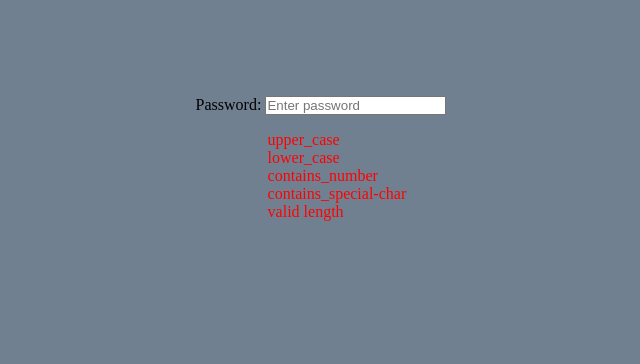
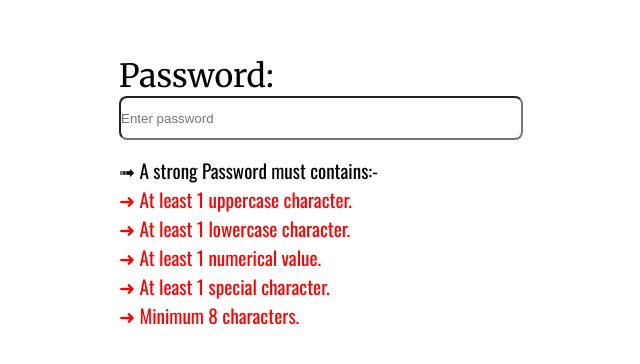
Before and after one commit to kunalkashyap-1/password_validator, a plain HTML site: page index.html in a window 1280 px wide. Shown: the part 144-508 px from the top of the page, without its empty margins (319-959 px from the left). Drawn offline with nearby package versions, Linux system fonts and the light colour scheme.

Commit message:
final commit for now

```diff
--- a/css/style.css
+++ b/css/style.css
@@ -4,18 +4,32 @@
 }
 
 body {
-    background-color: slategray;
+    font-family: 'Oswald', sans-serif;
+    background-size: cover;
+    background-position: center;
+}
+
+p{
+    font-size: larger;
 }
 
 .container {
     display: grid;
     justify-content: center;
-    margin:15rem;
+    margin:25vh;
     gap:1rem;
 }
 
-.check{
-    margin-left:4.5rem;
+.inp{
+    font-family: 'Merriweather', serif;
+    font-size: 2rem;
+    display: grid;
+}
+
+#key{
+    width: 25rem;
+    height: 2.5rem;
+    border-radius: 0.5rem;
 }
 
 .invalid {
--- a/index.html
+++ b/index.html
@@ -4,21 +4,30 @@
     <meta charset="UTF-8" />
     <meta http-equiv="X-UA-Compatible" content="IE=edge" />
     <meta name="viewport" content="width=device-width, initial-scale=1.0" />
-    <title>Document</title>
+    <title>Password Validator</title>
+    <link rel="shortcut icon" href="css/images/favicon.ico" type="image/x-icon">
     <link rel="stylesheet" href="css/style.css" />
+
+    <link rel="preconnect" href="https://fonts.googleapis.com" />
+    <link rel="preconnect" href="https://fonts.gstatic.com" crossorigin />
+    <link
+      href="https://fonts.googleapis.com/css2?family=Merriweather&family=Oswald&display=swap"
+      rel="stylesheet"
+    />
   </head>
   <body>
     <section class="container">
-    <div>
-      <label for="key">Password:</label>
-      <input id="key" type="password" value="" placeholder="Enter password"/>
-    </div>
+      <div class="inp">
+        <label for="key">Password:</label>
+        <input id="key" type="password" value="" placeholder="Enter password" />
+      </div>
       <div class="check">
-        <p class="invalid upper_case">upper_case</p>
-        <p class="invalid lower_case">lower_case</p>
-        <p class="invalid num">contains_number</p>
-        <p class="invalid spec_char">contains_special-char</p>
-        <p class="invalid length">valid length</p>
+        <p>➟ A strong Password must contains:-</p>
+        <p class="invalid upper_case">➜ At least 1 uppercase character.</p>
+        <p class="invalid lower_case">➜ At least 1 lowercase character.</p>
+        <p class="invalid num">➜ At least 1 numerical value.</p>
+        <p class="invalid spec_char">➜ At least 1 special character.</p>
+        <p class="invalid length">➜ Minimum 8 characters.</p>
       </div>
     </section>
     <script src="index.js"></script>
--- a/index.js
+++ b/index.js
@@ -47,7 +47,7 @@ function check() {
     }
 
     let l = 8;
-    if (pw.value.length > l) {
+    if (pw.value.length >= l) {
         len.classList.remove("invalid");
         len.classList.add("valid");
     }
```
Also changed, not shown: css/images/favicon.ico (added).
